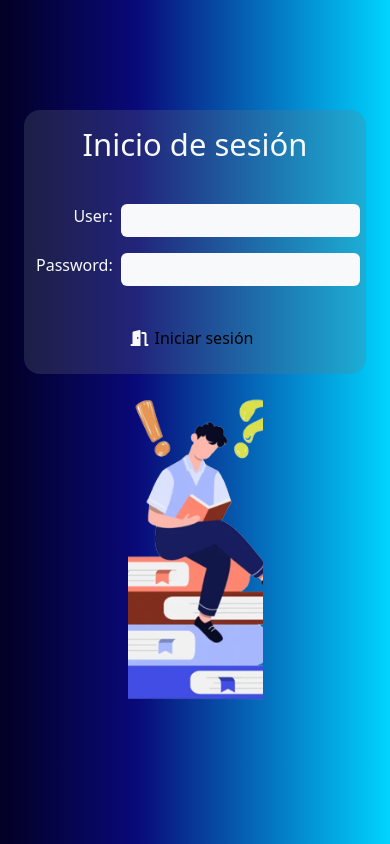
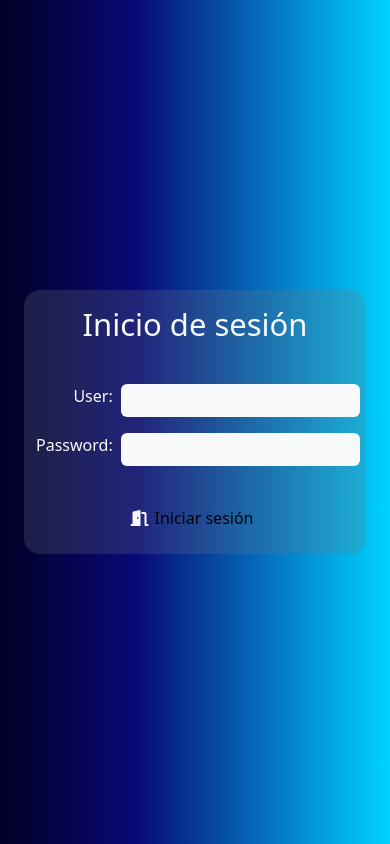
Before and after one commit to MikoVelascoRamirez/examen_practico_vortex, a React (Vite) app in the folder frontend/editorial_chavez_demo_app/: page / in a window 390 px wide. Built offline with nearby package versions, Linux system fonts and the light colour scheme.

Commit message:
22. styles: making responsive image section

```diff
--- a/frontend/editorial_chavez_demo_app/src/login.jsx
+++ b/frontend/editorial_chavez_demo_app/src/login.jsx
@@ -8,8 +8,8 @@
       <div className="col-md-6 col-sm-12">
         <Form />
       </div>
-      <div className="col-6">
-        <img src={editorial} alt="editorial" className='container-fluid'/>
+      <div className="col-5 d-none d-sm-none d-md-block">
+        <img src={editorial} alt="editorial" className='w-100'/>
       </div>
     </section>
   )
```
